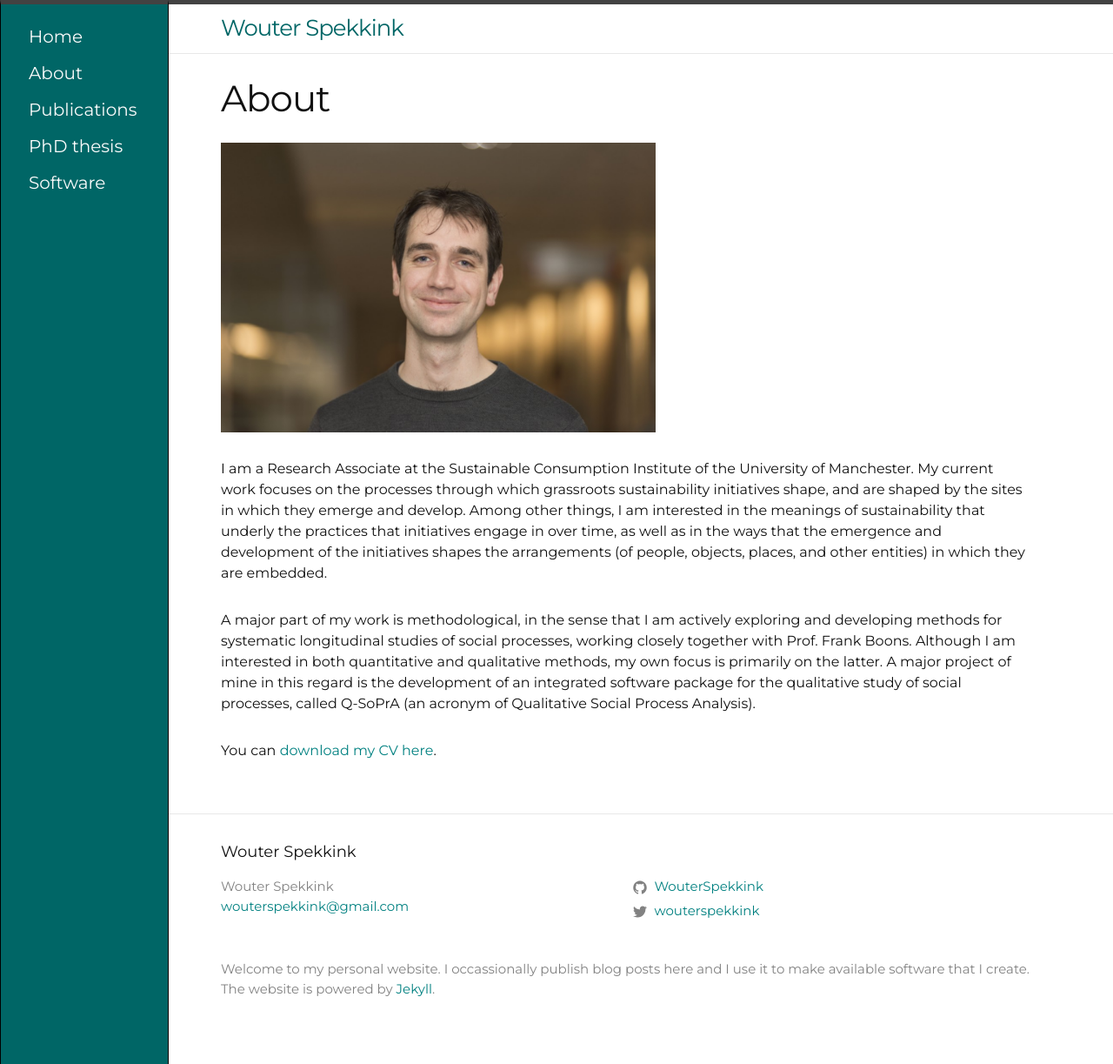
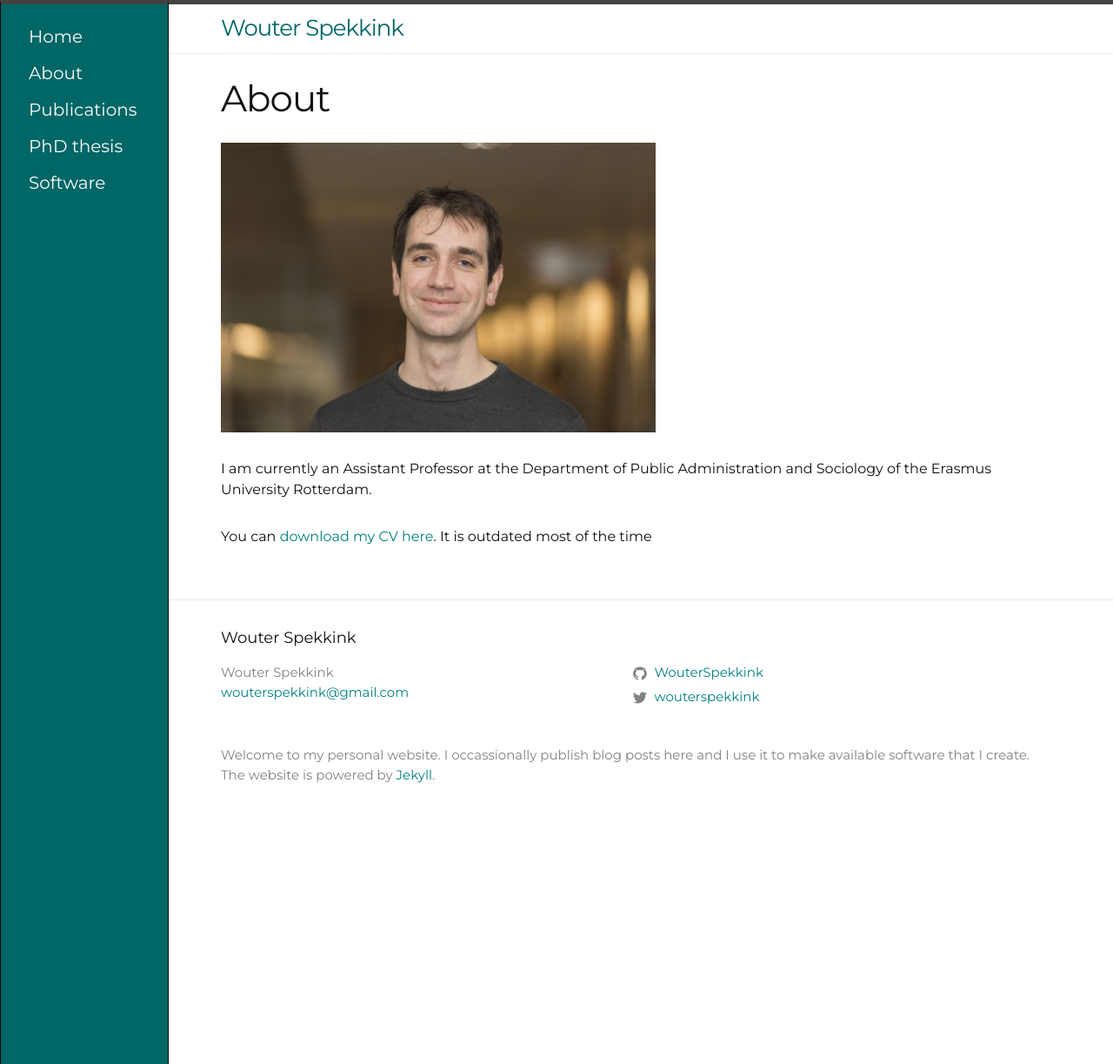
Before and after one commit to WouterSpekkink/WouterSpekkink.github.io_old, a Jekyll site: the page built from about.md, in a window 1280 px wide and 1223 px high. Shown: the whole window at 87% size. Built offline with Jekyll 4.4.1, drawn with Linux system fonts in a browser that asks for light colours.

Commit message:
Edited about page. I was lazy and just removed most stuff. I should add something later.

```diff
--- a/about.md
+++ b/about.md
@@ -7,10 +7,8 @@ order: 1
 
 ![Me](/assets/images/Me.png){:class="img-responsive" width="500"}
 
-I am a Research Associate at the Sustainable Consumption Institute of the University of Manchester. My current work focuses on the processes through which grassroots sustainability initiatives shape, and are shaped by the sites in which they emerge and develop. Among other things, I am interested in the meanings of sustainability that underly the practices that initiatives engage in over time, as well as in the ways that the emergence and development of the initiatives shapes the arrangements (of people, objects, places, and other entities) in which they are embedded.
+I am currently an Assistant Professor at the Department of Public Administration and Sociology of the Erasmus University Rotterdam.
 
-A major part of my work is methodological, in the sense that I am actively exploring and developing methods for systematic longitudinal studies of social processes, working closely together with Prof. Frank Boons. Although I am interested in both quantitative and qualitative methods, my own focus is primarily on the latter. A major project of mine in this regard is the development of an integrated software package for the qualitative study of social processes, called Q-SoPrA (an acronym of Qualitative Social Process Analysis).
-
-You can [download my CV here][1].
+You can [download my CV here][1]. It is outdated most of the time
 
 [1]:{{ site.url}}/assets/documents/Wouter_Spekkink_CV_2018-07.pdf
```
